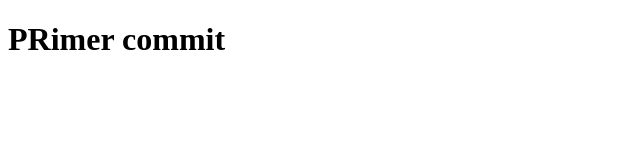
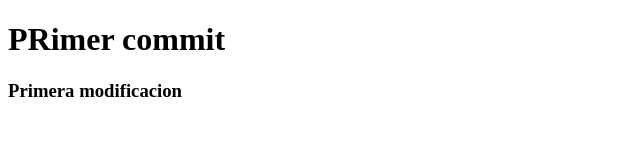
Before and after one commit to nazatovi/ArgentinaPrograma, a plain HTML site: page index.html in a window 1280 px wide. Shown: the whole page, without its empty margins (0-640 px from the left). Drawn offline with Linux system fonts and the light colour scheme.

Commit message:
Primera modificacion en el archivo index.html

```diff
--- a/index.html
+++ b/index.html
@@ -8,5 +8,6 @@
 </head>
 <body>
     <h1>PRimer commit</h1>
+    <h3>Primera modificacion</h3>
 </body>
 </html>
```
